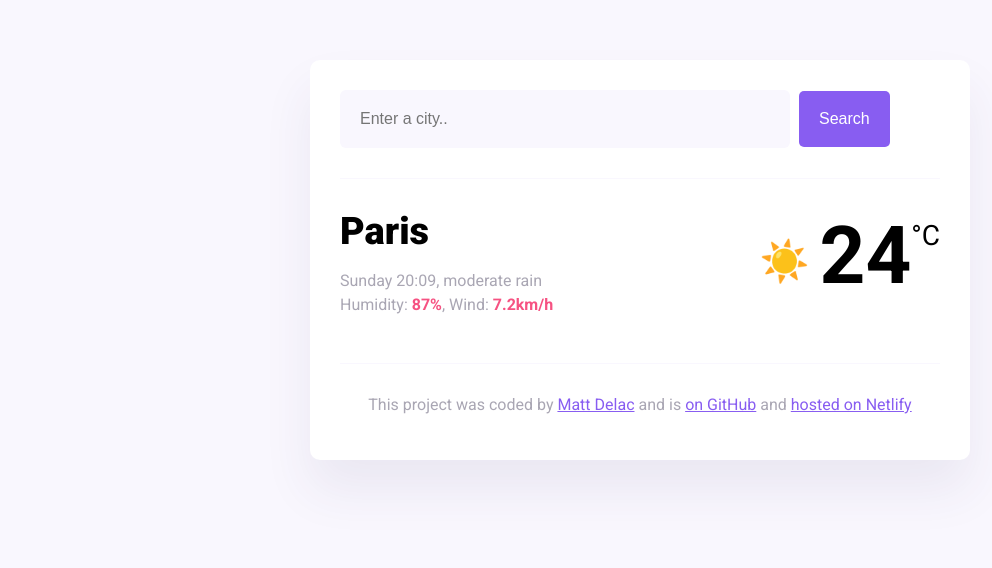
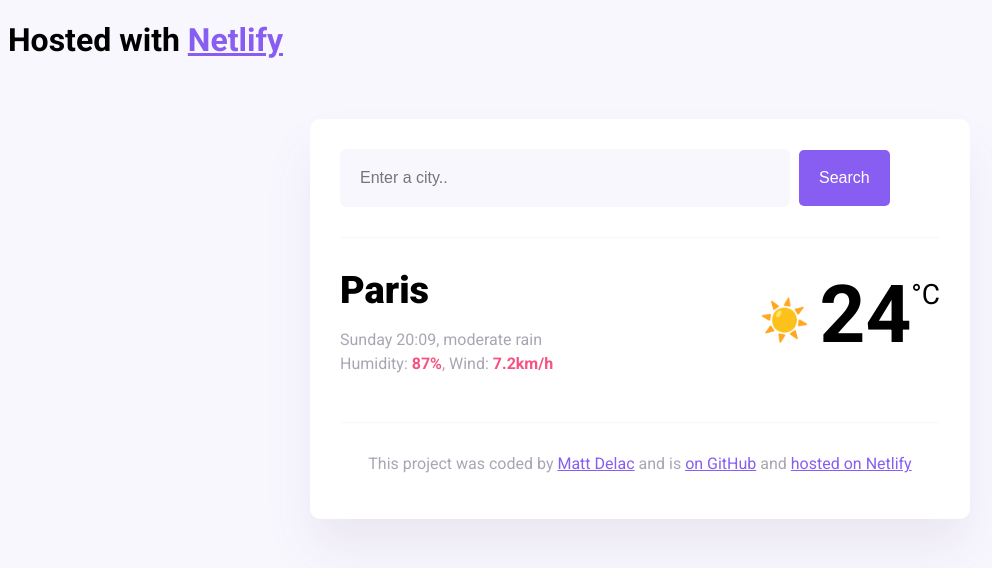
Before and after one commit to Lizzy04/my-awesome-project, a plain HTML site: page index.html in a window 1280 px wide. Shown: the whole page, without its empty margins (0-992 px from the left). Drawn offline with nearby package versions, Linux system fonts and the light colour scheme.

Commit message:
Added link to Netlify

```diff
--- a/index.html
+++ b/index.html
@@ -14,6 +14,7 @@
     <title>My weather application</title>
   </head>
   <body>
+  <h1>Hosted with <a href="https://www.netlify.com/">Netlify</a></h1>
     <div class="weather-app">
       <header>
         <form id="search-form">
```
